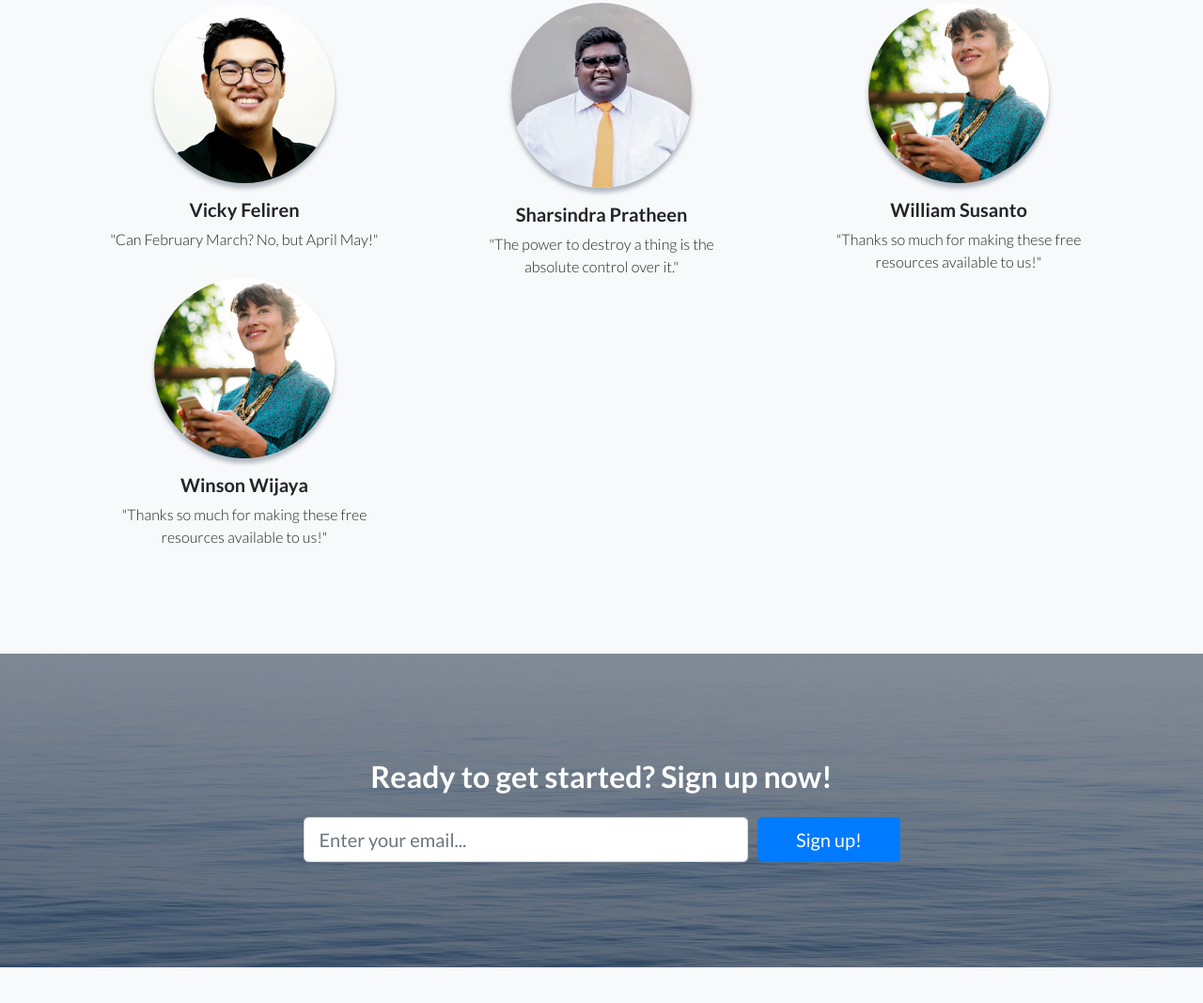
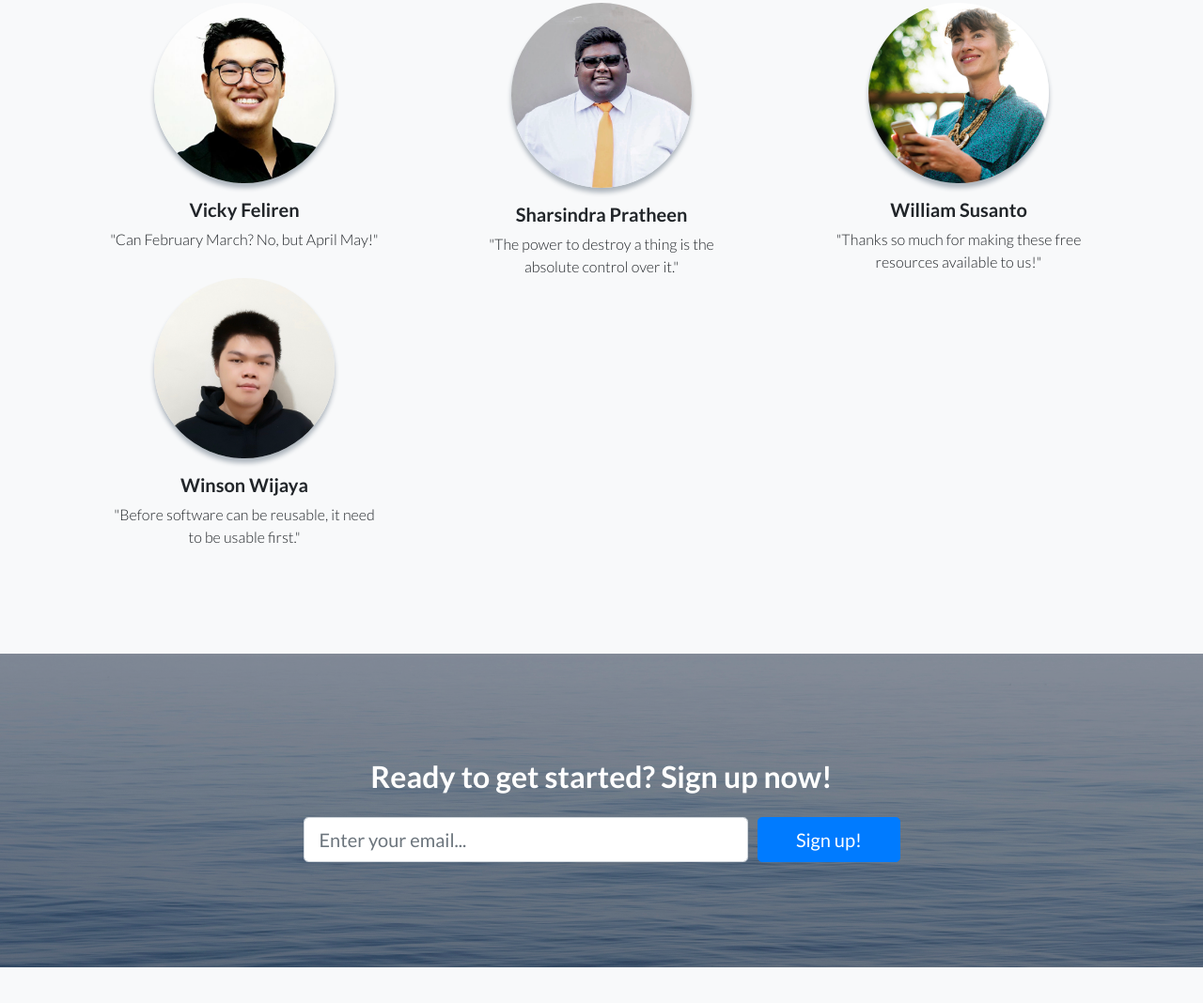
Before and after one commit to Feliren88/VirtuaLab, a plain HTML site: page index.html in a window 1280 px wide. Shown: the part 2758-3826 px from the top of the page at 94% size. Drawn offline with nearby package versions, Linux system fonts and the light colour scheme; files that its build step writes are made by us from their sources; files whose address does not match are found by name.

Commit message:
Add files via upload

```diff
--- a/index.html
+++ b/index.html
@@ -150,9 +150,9 @@
         </div>
         <div class="col-lg-4">
           <div class="testimonial-item mx-auto mb-5 mb-lg-0">
-            <img class="img-fluid rounded-circle mb-3" src="img/testimonials-3.jpg" alt="">
+            <img class="img-fluid rounded-circle mb-3" src="img/20200730_115621 2.jpg" alt="">
             <h5>Winson Wijaya</h5>
-            <p class="font-weight-light mb-0">"Thanks so much for making these free resources available to us!"</p>
+            <p class="font-weight-light mb-0">"Before software can be reusable, it need to be usable first."</p>
           </div>
         </div>
       </div>
```
Also changed, not shown: img/20200730_115621 2.jpg (added).
